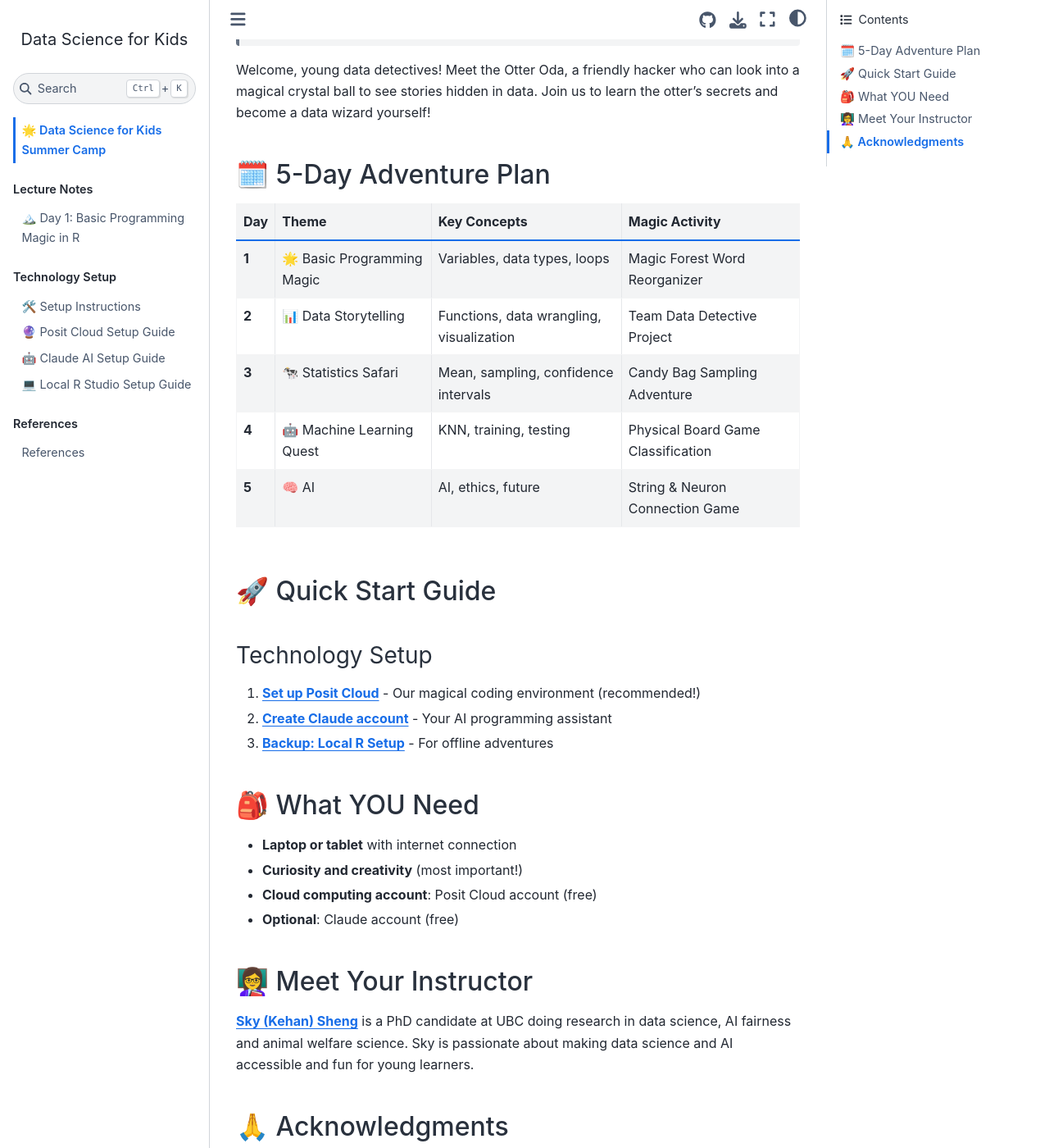
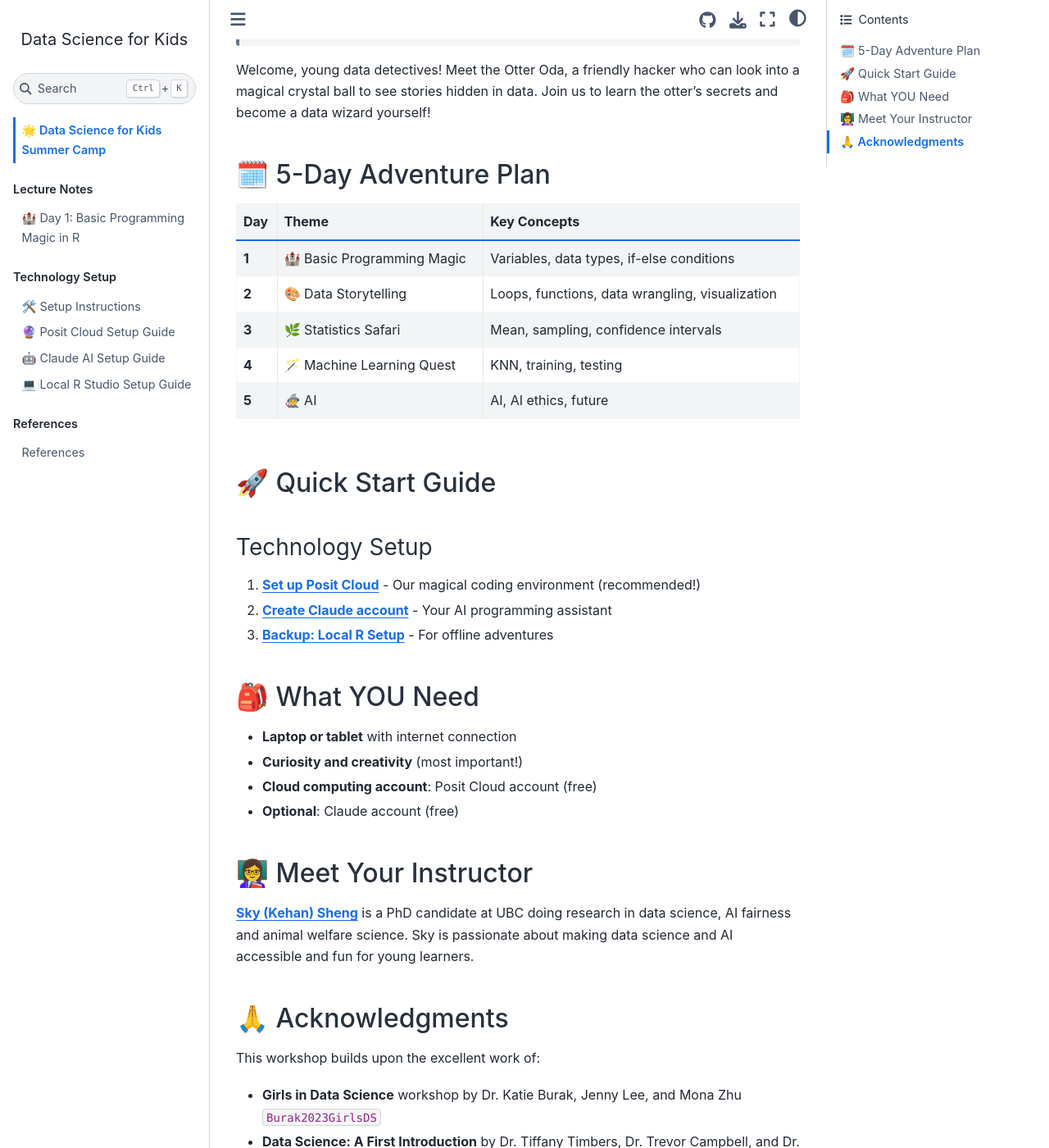
Before and after one commit to skysheng7/pre_ds_camp, a Jupyter Book: the page built from docs/index.md, in a window 1280 px wide and 1400 px high, scrolled down 210 px. Shown: the whole window at 82% size. Built offline with Jupyter Book 1.0.4 settings and Sphinx 7.4.7 and the Sphinx Book theme 1.1.4, drawn with Linux system fonts in a browser that asks for light colours; cross-references to code outside the pages are shown as plain code; some of the changed text lies outside the part shown.

```diff
--- a/docs/index.md
+++ b/docs/index.md
@@ -11,13 +11,13 @@ Welcome, young data detectives! Meet the Otter Oda, a friendly hacker who can lo
 
 ## 🗓️ 5-Day Adventure Plan
 
-| Day | Theme | Key Concepts | Magic Activity |
-|-----|-------|--------------|----------------|
-| **1** | 🌟 Basic Programming Magic | Variables, data types, loops | Magic Forest Word Reorganizer |
-| **2** | 📊 Data Storytelling | Functions, data wrangling, visualization | Team Data Detective Project |
-| **3** | 🐄 Statistics Safari | Mean, sampling, confidence intervals | Candy Bag Sampling Adventure |
-| **4** | 🤖 Machine Learning Quest | KNN, training, testing | Physical Board Game Classification |
-| **5** | 🧠 AI | AI, ethics, future | String & Neuron Connection Game |
+| Day | Theme | Key Concepts |
+|-----|-------|--------------|
+| **1** | 🏰 Basic Programming Magic | Variables, data types, if-else conditions |
+| **2** | 🎨 Data Storytelling | Loops, functions, data wrangling, visualization |
+| **3** | 🌿 Statistics Safari | Mean, sampling, confidence intervals |
+| **4** | 🪄 Machine Learning Quest | KNN, training, testing |
+| **5** | 🧙‍♀️ AI | AI, AI ethics, future |
 
 ## 🚀 Quick Start Guide
 
```
Also changed, not shown: docs/day01/README.md (+4 -6 lines).
